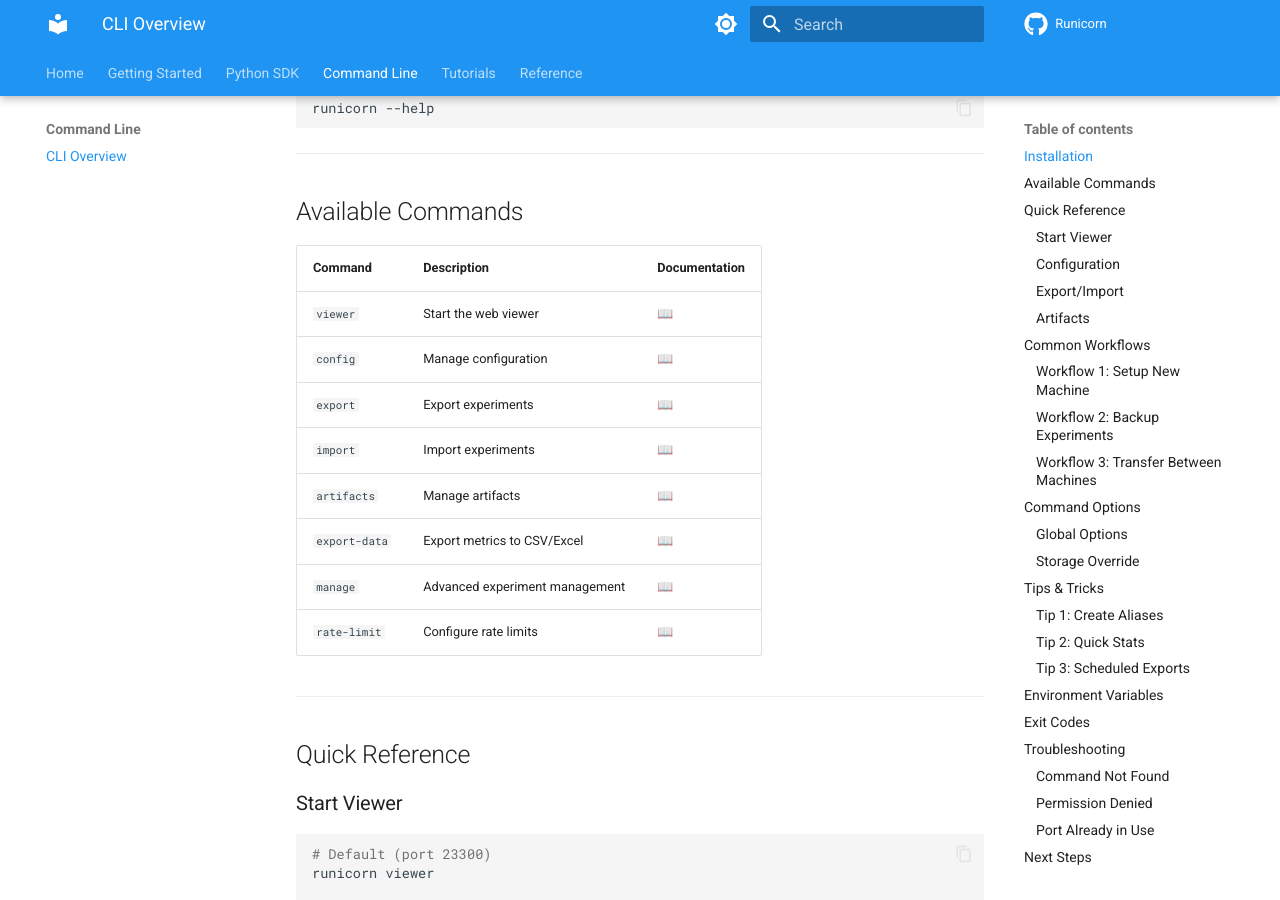
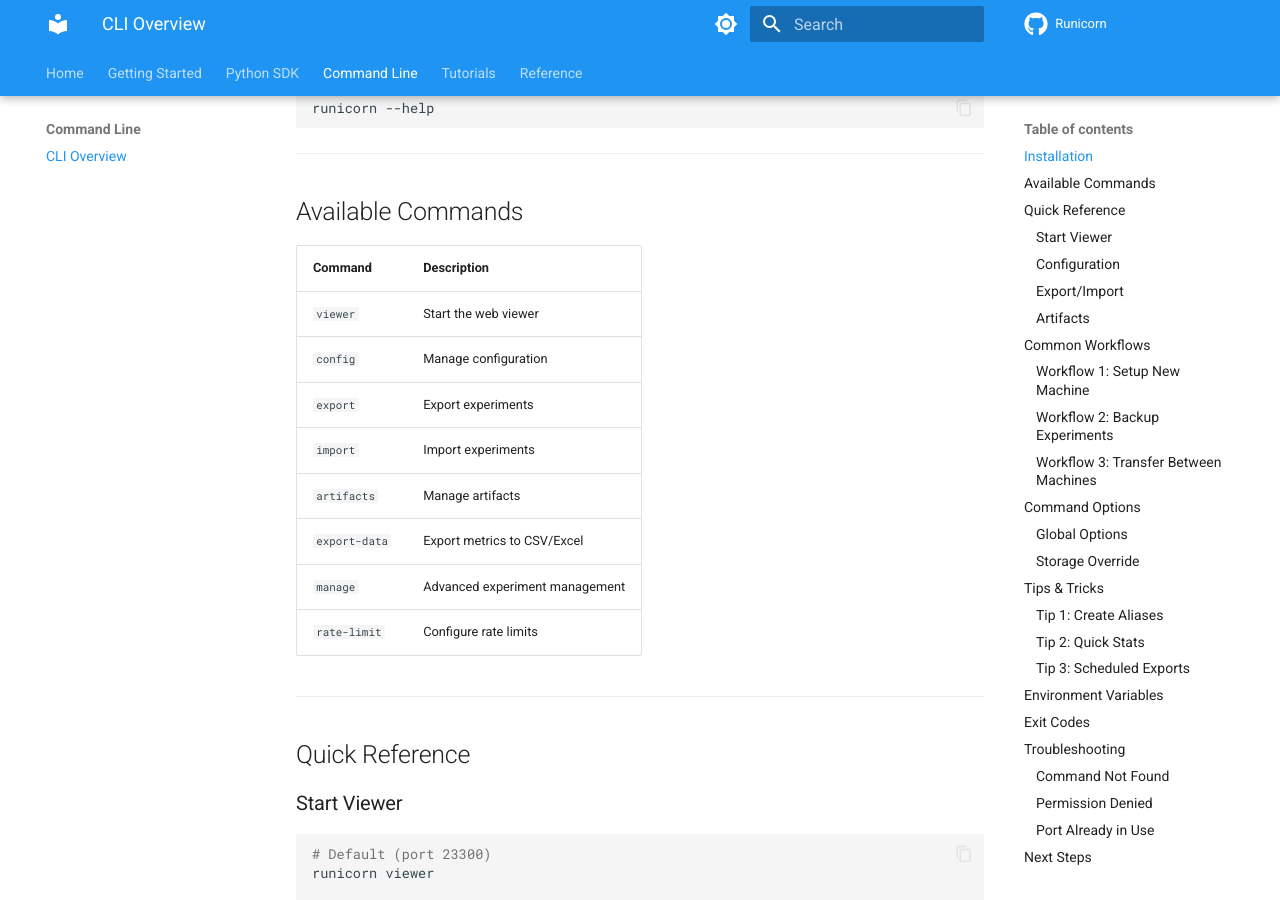
Before and after one commit to Skydoge-zjm/Runicorn, an MkDocs documentation site: the page built from docs/user-guide/docs/cli/overview.md, in a window 1280 px wide and 900 px high, scrolled down 421 px. Built offline with MkDocs 1.6.1 and Material for MkDocs 9.7.7, drawn with Linux system fonts in a browser that asks for light colours; comment, search, counter and statistics services are not loaded; the version menu is left out.

Commit message:
edit user guide

```diff
--- a/docs/user-guide/docs/cli/overview.md
+++ b/docs/user-guide/docs/cli/overview.md
@@ -22,16 +22,16 @@ runicorn --help
 
 ## Available Commands
 
-| Command | Description | Documentation |
-|---------|-------------|---------------|
-| `viewer` | Start the web viewer | [📖](viewer.md) |
-| `config` | Manage configuration | [📖](config.md) |
-| `export` | Export experiments | [📖](export-import.md#export) |
-| `import` | Import experiments | [📖](export-import.md#import) |
-| `artifacts` | Manage artifacts | [📖](artifacts.md) |
-| `export-data` | Export metrics to CSV/Excel | [📖](export-import.md#export-data) |
-| `manage` | Advanced experiment management | [📖](overview.md#manage-command) |
-| `rate-limit` | Configure rate limits | [📖](overview.md#rate-limit-command) |
+| Command | Description |
+|---------|-------------|
+| `viewer` | Start the web viewer |
+| `config` | Manage configuration |
+| `export` | Export experiments |
+| `import` | Import experiments |
+| `artifacts` | Manage artifacts |
+| `export-data` | Export metrics to CSV/Excel |
+| `manage` | Advanced experiment management |
+| `rate-limit` | Configure rate limits |
 
 ---
 
```
